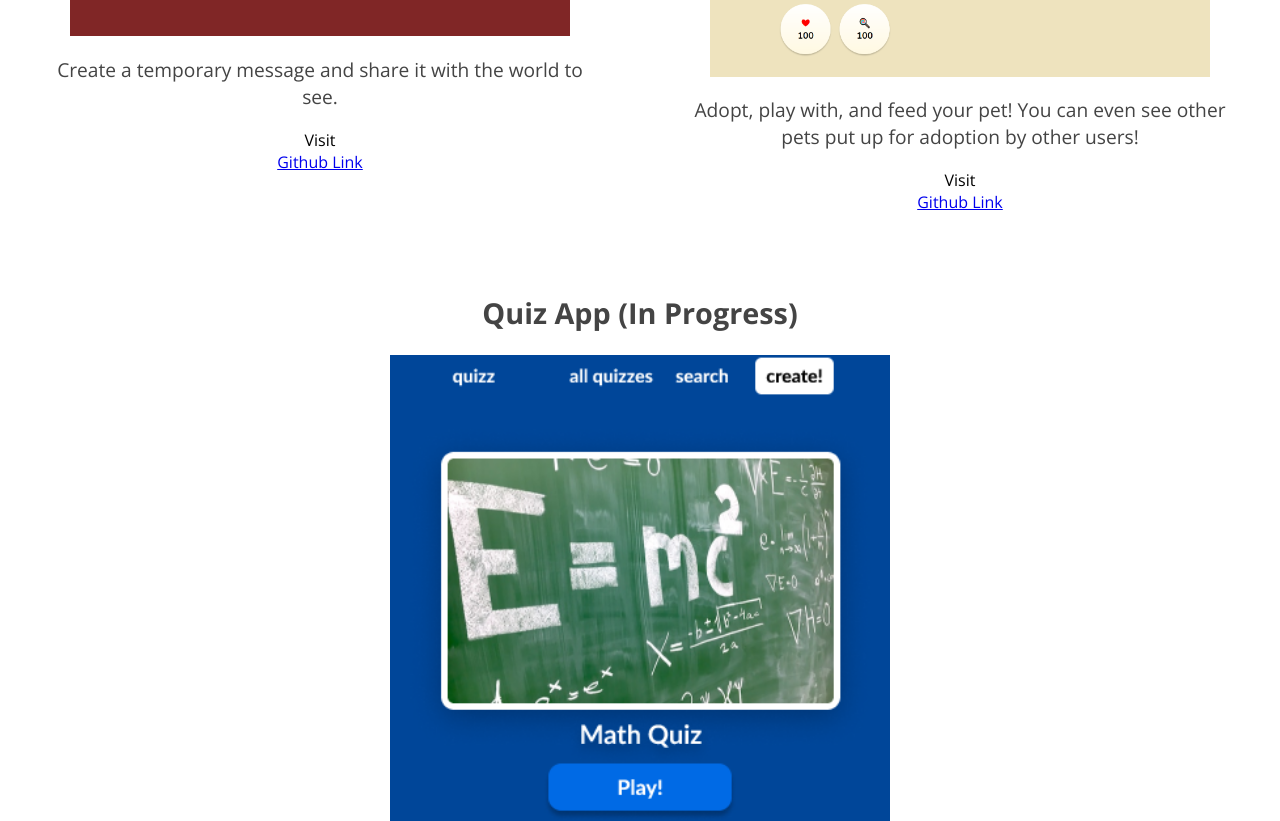
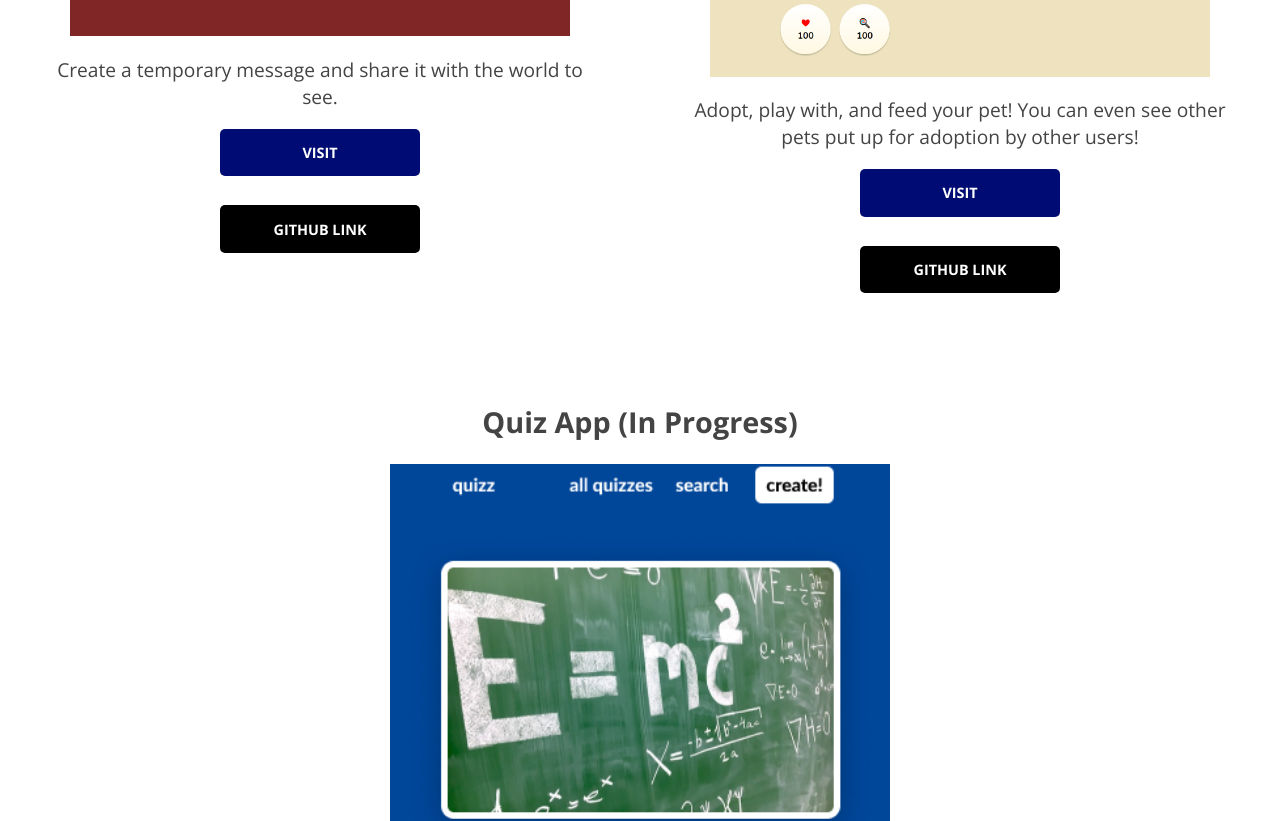
Before and after one commit to czcarrizales/react-portfolio, a React (Create React App) app: page / in a window 1280 px wide. Shown: the part 1700-2521 px from the top of the page. Built offline with nearby package versions, Linux system fonts and the light colour scheme.

Commit message:
changing up padding on links

```diff
--- a/src/css/Showcase.css
+++ b/src/css/Showcase.css
@@ -29,7 +29,7 @@ img {
     color: #444444;
 }
 
-.projectLink {
+.link {
     display: flex;
     font-size: .9rem;
     background-color: rgb(0, 12, 116);
@@ -37,14 +37,18 @@ img {
     width: 40%;
     max-width: 200px;
     margin: 0 auto 2em;
+    padding: 1em;
     align-items: center;
     justify-content: center;
     text-align: center;
-    height: 35px;
     text-decoration: none;
     font-weight: bold;
     border-radius: 5px;
     text-transform: uppercase;
+}
+
+.githubLink {
+    background-color: black;
 }
 
 @media(min-width: 800px) {
```
